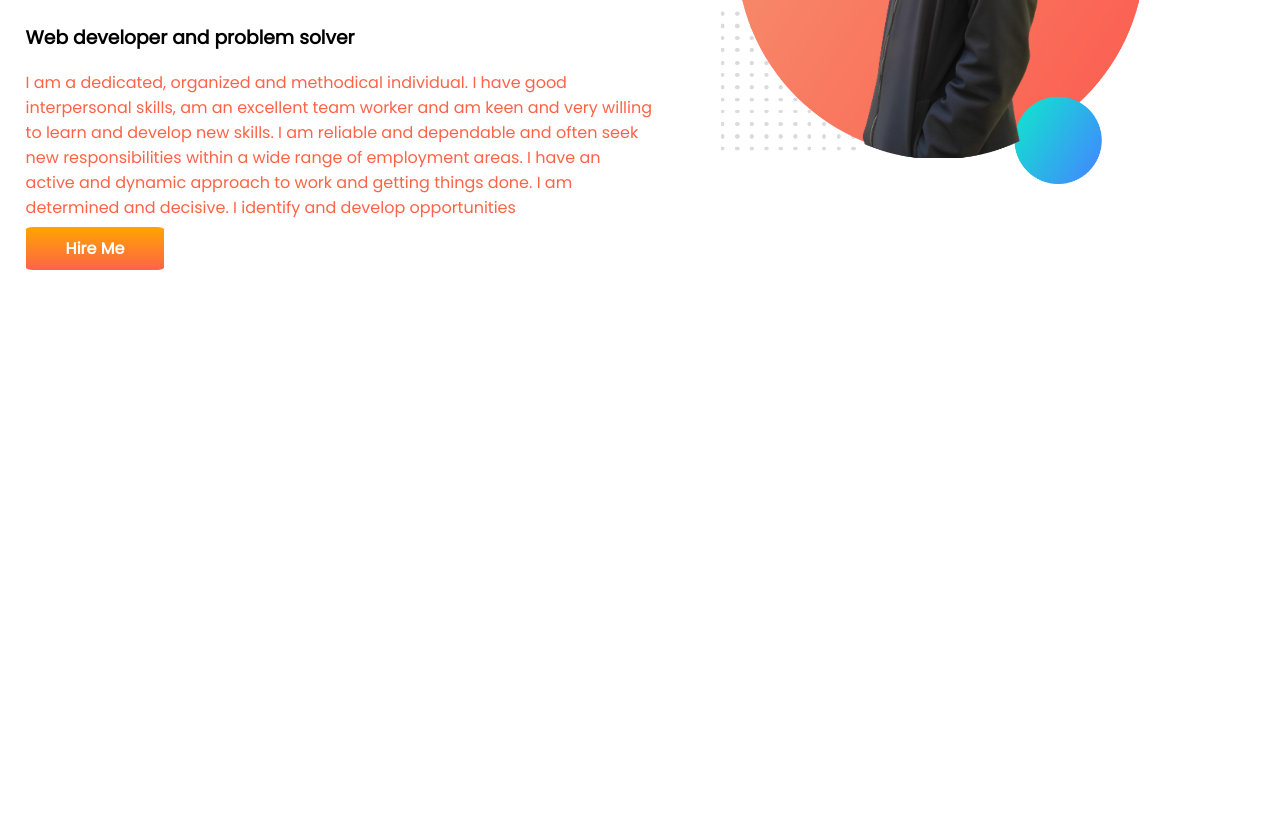
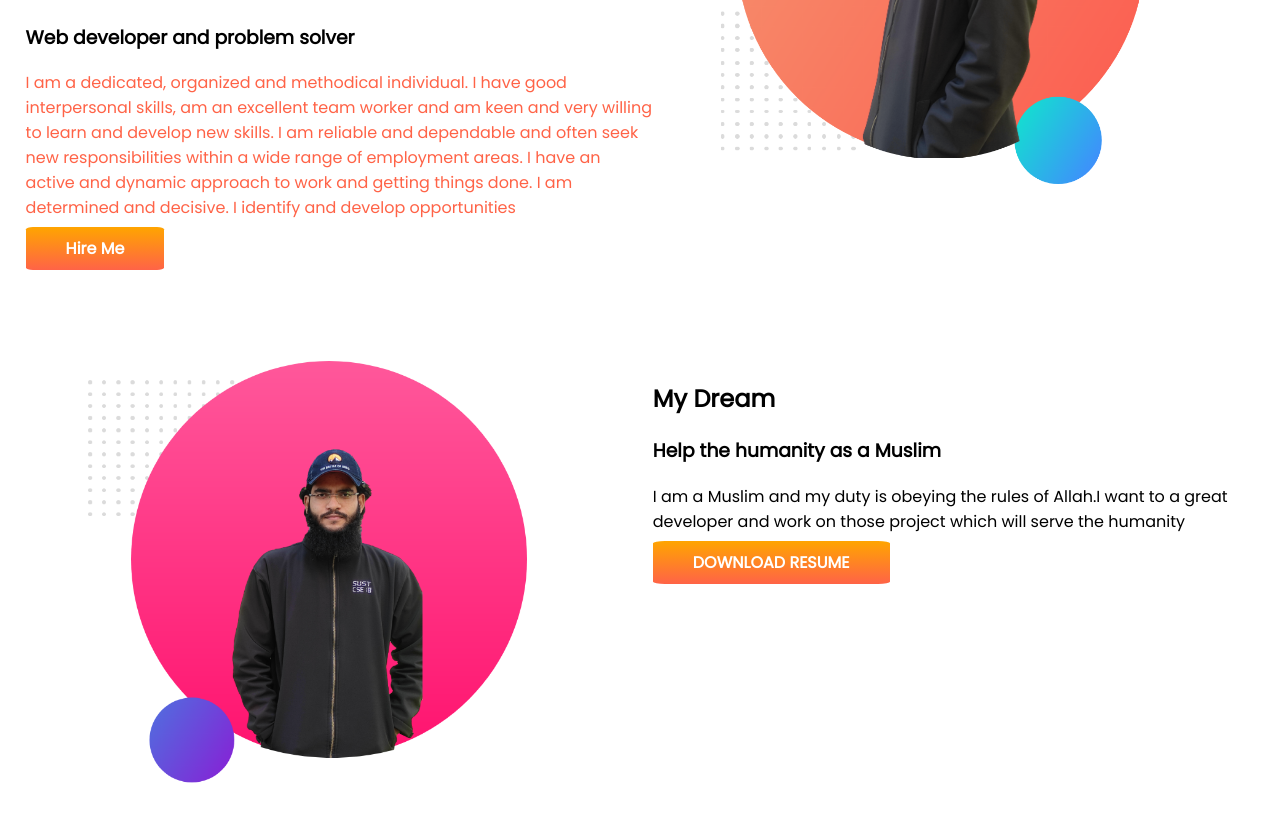
Before and after one commit to Takrimul/my-portfolio, a plain HTML site: page index.html in a window 1280 px wide. Shown: the part 252-1074 px from the top of the page. Before the commit the page ends 800 px from the top, so only its background shows below. Drawn offline with Linux system fonts and the light colour scheme.

Commit message:
dream part added

```diff
--- a/index.html
+++ b/index.html
@@ -20,6 +20,15 @@
     <div class="half-width">
         <img src="images/takrimulhasan.png" alt="takrimul"></div>
     </section>
+    <section>
+        <div class="half-width"><img src="images/dreampic.png" alt="takrim"></div>
+        <div class="half-width">
+            <h2>My Dream</h2>
+            <h3>Help the humanity as a Muslim</h3>
+            <p>I am a Muslim and my duty is obeying the rules of Allah.I want to a great developer and work on those project which will serve the humanity</p>
+            <a class="link-button" href="">DOWNLOAD RESUME</a>
+        </div>
+    </section>
 
 </body>
 </html>
--- a/style.css
+++ b/style.css
@@ -14,6 +14,7 @@ h1 {
 section {
   display: flex;
   padding-left: 2%;
+  margin-bottom: 100px;
 }
 .half-width {
   width: 50%;
@@ -30,3 +31,5 @@ section {
   color: white;
   font-weight: 700;
 }
+.top-banner {
+}
```
Also changed, not shown: images/bg-banner.jpg (deleted), images/dreampic.png (added), images/profilebgblank.png (deleted), images/top-banner.jpg (deleted).
